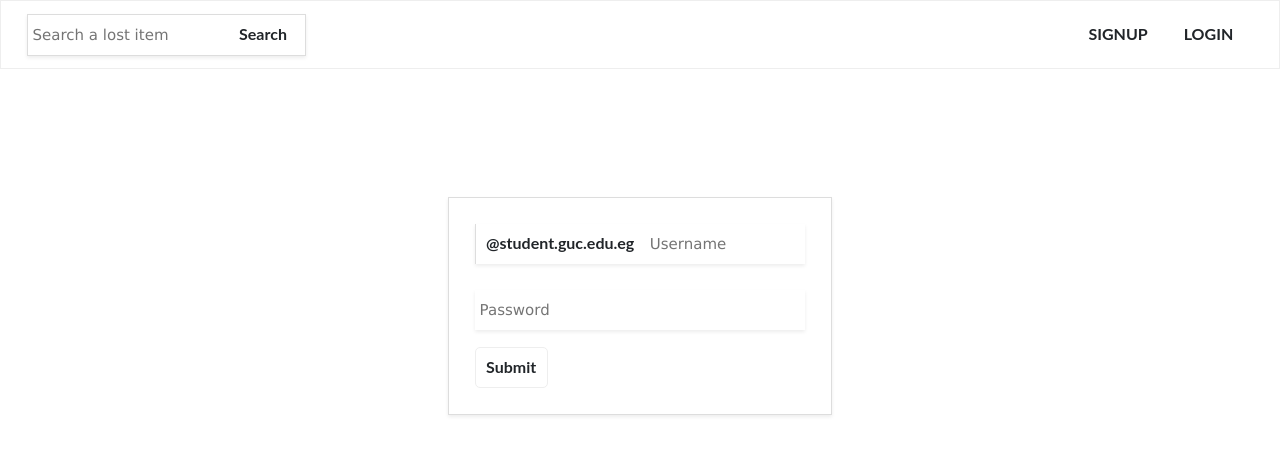
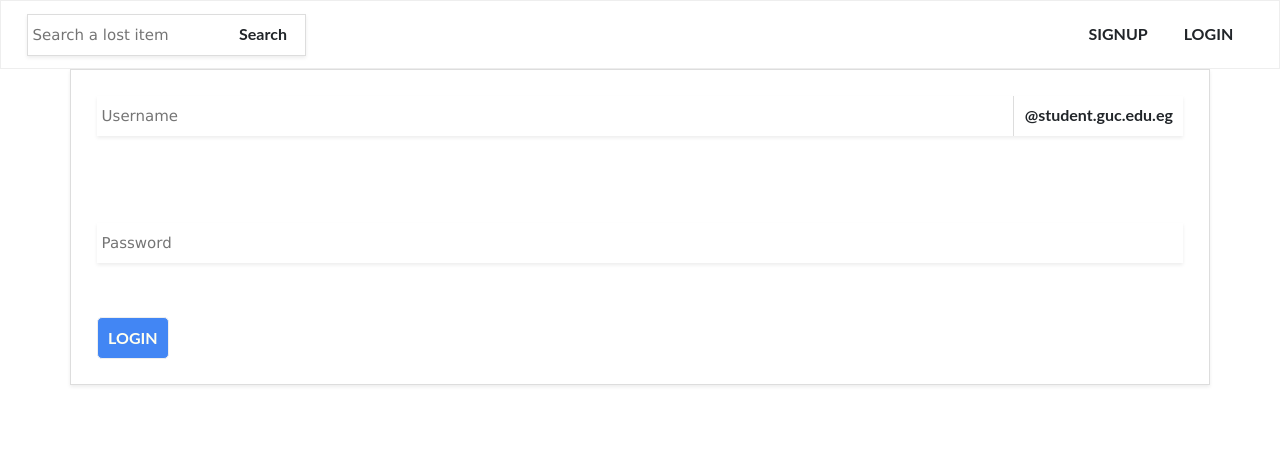
Before and after one commit to qwenzo/lost-and-found, a React (Create React App) app: page /login in a window 1280 px wide. Shown: the top 454 px of the page. Built offline with nearby package versions, Linux system fonts and the light colour scheme.

Commit message:
adding experimental carousel , on click down color , color to the button comp.

```diff
--- a/src/components/Button.js
+++ b/src/components/Button.js
@@ -1,18 +1,19 @@
 import React from 'react';
 
-const Button = ({text,img,borderRadius,color,fontColor,onClick,className,hasborder,style}) =>{
+const Button = ({text,img,borderRadius,color,fontColor,onClick,className,hasborder,style,clickable,onClickDownColor}) =>{
 
-  {hasborder? styles.btnStyle={... styles.btnStyle,border: '1px solid #eee ',borderRadius:'5px 5px 5px 5px'}:'' }
+  {hasborder? styles.btnStyle={... styles.btnStyle,border: '1px solid #eee ',borderRadius:'5px 5px 5px 5px'}:null }
+  let  colorStyle = color ? color : '';
     return(
         <div style={style} className={className}>
         <div onClickCapture={onClick}  style={styles.containerStyle} className={` align-self-start d-flex flex-wrap`}>
           <div
-          onTouchStart = {
+           onTouchStart = {
             (e)=>{
              if(hasborder){
               e.currentTarget.className='';
-              styles.btnStyle={... styles.btnStyle,backgroundColor:'#CACFD2'}
-              e.currentTarget.style.backgroundColor='#CACFD2';
+              /* styles.btnStyle={... styles.btnStyle,backgroundColor:'#CACFD2'} */
+              e.currentTarget.style.backgroundColor=onClickDownColor;
              }
                }
           }
@@ -21,8 +22,7 @@ const Button = ({text,img,borderRadius,color,fontColor,onClick,className,hasbord
             (e)=>{
               if(hasborder){
                // e.currentTarget.className=' shadow-sm';
-                {styles.btnStyle={... styles.btnStyle,backgroundColor:'red'}}
-                e.currentTarget.style.backgroundColor='';
+                e.currentTarget.style.backgroundColor=colorStyle;
               }
             }
           }
@@ -30,8 +30,7 @@ const Button = ({text,img,borderRadius,color,fontColor,onClick,className,hasbord
               (e)=>{
                 if(hasborder){
                 e.currentTarget.className='';
-                styles.btnStyle={... styles.btnStyle,backgroundColor:'#CACFD2'}
-                e.currentTarget.style.backgroundColor='#CACFD2';
+                e.currentTarget.style.backgroundColor=onClickDownColor;
                 }
               }
           }
@@ -39,8 +38,10 @@ const Button = ({text,img,borderRadius,color,fontColor,onClick,className,hasbord
             (e)=>{
               if(hasborder){
              // e.currentTarget.className=' shadow-sm';
-              {styles.btnStyle={... styles.btnStyle,backgroundColor:'red'}}
-              e.currentTarget.style.backgroundColor='';
+
+               {styles.btnStyle={... styles.btnStyle,backgroundColor:colorStyle}}
+              e.currentTarget.style.backgroundColor=colorStyle;
+
             }
           }
           }
@@ -60,7 +61,6 @@ const styles = {
         cursor:'pointer',
         fontColor:'blue',
         userSelect: 'none',
-        backgroundColor:'',
         paddingTop: '0.5rem ',
         paddingRight: '0.7rem ',
         paddingBottom: '0.5rem ',
--- a/src/components/InputField.js
+++ b/src/components/InputField.js
@@ -10,7 +10,7 @@ class InputField extends Component{
         return(
             <div style={style} className={`d-flex flex-column ${className}`} >
             <div  className={`d-flex ${row} `}>
-            <input {...input||''} placeholder={placeholder||''} value={value} onChangeCapture={ onTextChange} onPointerCancel={()=>{console.log('test')}}  /* onClickCapture={(e)=>{
+            <input onFocusCapture={()=> console.log('work')} {...input||''} placeholder={placeholder||''} value={value}  onChangeCapture={ onTextChange} onPointerCancel={()=>{console.log('test')}}  /* onClickCapture={(e)=>{
                 e.target.className = 'w-100 p-1'
             }} */ autoSave={'false'} autoComplete={'false'} type="text" style={styles.inputStyle} className={`align-self-stretch w-100 d-flex  `}    />
             <div style={{/* zIndex:'5',position:'absolute', */}} className="d-flex ">{element}</div>
@@ -20,6 +20,7 @@ class InputField extends Component{
             </div>
         )
     }
+
 
 }
 
--- a/src/components/ItemForm.js
+++ b/src/components/ItemForm.js
@@ -90,8 +90,8 @@ class ItemForm extends Component{
 
 
                     }}
-                        onMouseOver ={this.handleHover}
-                        onMouseLeave = {this.handleMouseLeaving}
+                        onFocusCapture ={()=>{console.log('work');this.handleHover}}
+                        /* onMouseLeave = {this.handleMouseLeaving} */
                     style={styles.lostCheckerStyle} >I've lost an item</div>
 
                         <div  onClick = { (e)=>{
@@ -107,8 +107,8 @@ class ItemForm extends Component{
                                 this.setState({found:true});
                             }
                     }}
-                    onMouseOver ={this.handleHover}
-                    onMouseLeave = {this.handleMouseLeaving}
+                    onFocusCapture ={this.handleHover}
+                    /* onMouseLeave = {this.handleMouseLeaving} */
                  className="shadow-sm p-2 m-1" style={styles.foundCheckerStyle} >I want to register an item</div>
             </div>
             <label className='m-2' >
--- a/src/components/LogIn.js
+++ b/src/components/LogIn.js
@@ -13,10 +13,10 @@ class LogIn extends Component{
     render() {
         const {containerStyle,usernameNoteStyle,usernameContainerStyle,passwordContainerStyle,submitBtnStyle} = style;
         return(
-            <form style={containerStyle} className=" shadow-sm">
+            <form style={containerStyle} className=" container shadow-sm">
                 <div style={usernameContainerStyle}  className="shadow-sm">
-                <InputField onTextChange={this.onUsernameTextChange.bind(this)} row={'row-reverse'} element={ <Button hasborder={false} style={usernameNoteStyle} className='d-flex'  text='@student.guc.edu.eg'/>
-         } row='flex-row-reverse' height='40px'  type="text" className="d-flex " value={this.state.username} placeholder="Username"  />
+                <InputField onTextChange={this.onUsernameTextChange.bind(this)}  element={ <Button hasborder={false} style={usernameNoteStyle} className='d-flex'  text='@student.guc.edu.eg'/>
+         } row='flex-row' height='40px'  type="text" className="d-flex " value={this.state.username} placeholder="Username"  />
 
                 </div>
                 <div style={passwordContainerStyle} className="shadow-sm">
@@ -24,7 +24,7 @@ class LogIn extends Component{
 
                 </div>
                 <div  >
-               <Button onClick={this.onClickHandle} style={submitBtnStyle} hasborder={true}  /* color='#4286f4' fontColor='#FFFFF' */  className=" d-flex d-flex align-self-start " text='Submit'/>
+             {   <Button className="shadow-sm d-flex align-self-end" onClick={this.onClickHandle} style={submitBtnStyle} hasborder={true} onClickDownColor='#0b51c1'   color='#4286f4' fontColor='#FFFFF'   className=" d-flex d-flex align-self-start " text='LOGIN'/>  }
                </div>
             </form>
         )
@@ -57,10 +57,10 @@ class LogIn extends Component{
 const style={
     containerStyle:{
         border: '1px solid #ddd',
-        marginTop:'10%',
+      /*   marginTop:'10%',
         marginBottom:'3%',
         marginLeft:'35%',
-        marginRight:'35%',
+        marginRight:'35%', */
         padding:'2%'
     },
     usernameNoteStyle:{
--- a/src/components/SingleItem.js
+++ b/src/components/SingleItem.js
@@ -18,8 +18,19 @@ class SingleItem extends Component {
 
 
       }
+
+      handleRight = (e) =>{
+        const {viewPort} = this.refs;
+        viewPort.scrollLeft = viewPort.scrollLeft+ 650+(3.75*2);
+     }
+     handleLeft = (e) =>{
+        const {viewPort} = this.refs;
+        viewPort.scrollLeft = viewPort.scrollLeft- 650+(3.75*2);
+     }
      render(){
          let items = ['lol','loljjj'];
+
+
          return(
 
              <div style={styles.containerStyle} className=" justify-content-center align-items-center ">
@@ -75,10 +86,38 @@ class SingleItem extends Component {
     <span className="sr-only">Next</span>
   </a>
 </div> */}
+
+
+            <div ref='viewPort' className="d-flex flex-row" style={styles.ImageContainerStyle}>
+            <div>
+                <Image style={styles.imageStyle}
+                   className="" source="http://comparecamp.com/media/uploads/2014/09/asus-1024x682.jpg"
+                    alt="Trulli" width="650" height="500" />
+
+                </div>
+                <div>
+                <Image style={styles.imageStyle}
+                   className="" source="http://comparecamp.com/media/uploads/2014/09/asus-1024x682.jpg"
+                    alt="Trulli" width="650" height="500" />
+
+                </div>
+                <div>
+                <Image style={styles.imageStyle}
+                   className="" source="http://comparecamp.com/media/uploads/2014/09/asus-1024x682.jpg"
+                    alt="Trulli" width="650" height="500" />
+
+                </div>
+                <div>
+                <Image style={styles.imageStyle}
+                   className="" source="http://comparecamp.com/media/uploads/2014/09/asus-1024x682.jpg"
+                    alt="Trulli" width="650" height="500" />
+
+                </div>
+            </div>
             {/*  <Image style={styles.imageStyle}
                    className="" source="http://comparecamp.com/media/uploads/2014/09/asus-1024x682.jpg"
                     alt="Trulli" width="650" height="500" /> */}
-             {   <Carousel onClickItem={
+             {  /*  <Carousel onClickItem={
                  (e)=>{
                     console.log(e);
                  }
@@ -95,10 +134,12 @@ class SingleItem extends Component {
                     alt="Trulli" width="650" height="500" />
 
                 </div>
-            </Carousel>  }
+            </Carousel>  */ }
 
 
                   </div>
+                  <button onClickCapture={this.handleLeft}>lefty</button>
+                  <button onClickCapture={this.handleRight}>click</button>
                   <div className="d-flex flex-column " >
                         <div style={styles.TagContainerStyle} className=" d-flex flex-wrap flex-row-reverse">
                             <Tag text="B1" />
@@ -178,6 +219,14 @@ const styles = {
         border: '1px solid #eee',
         marginBottom:'5%'
 
+    },
+    ImageContainerStyle:{
+        whiteSpace:'nowrap',
+        overflowY:'hidden',
+        overflowX:'hidden',
+        width:"650px",
+        'WbkitScrollbar':'display:none'
+
     }
 }
 
```
